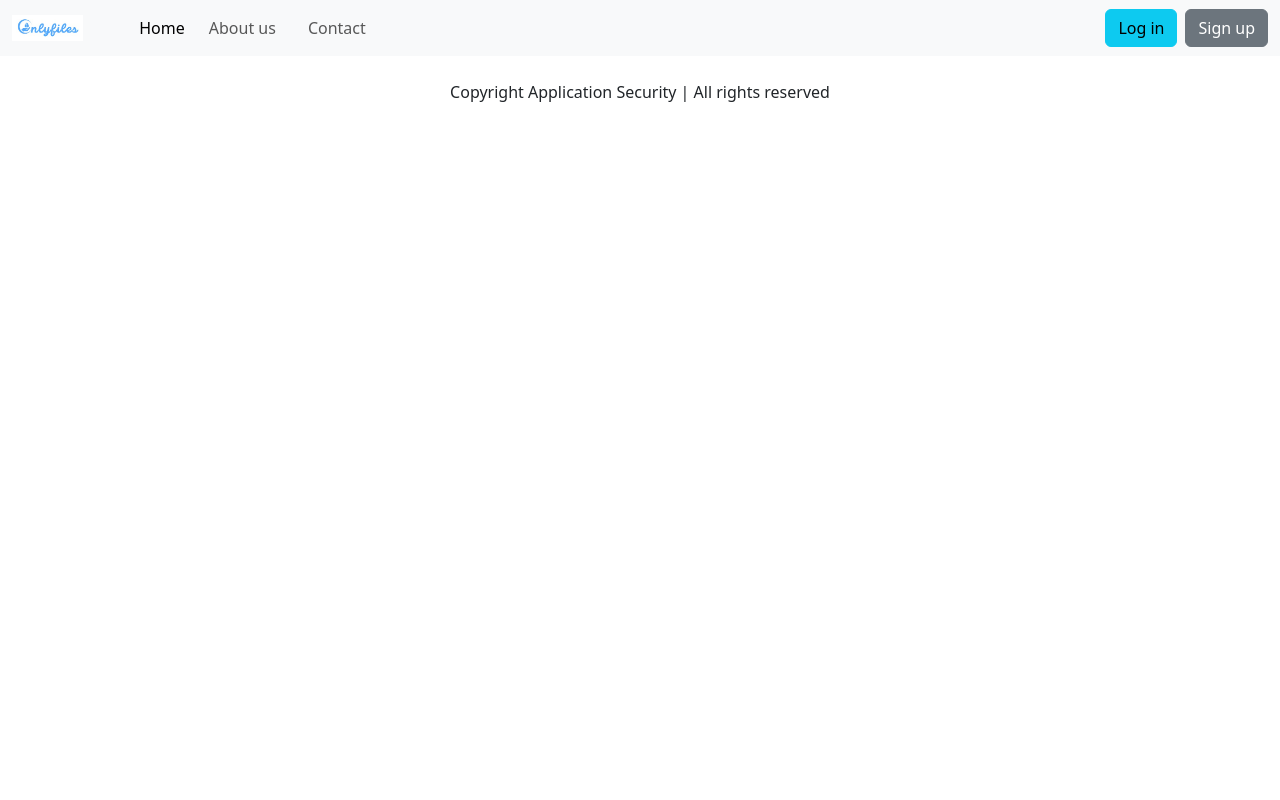
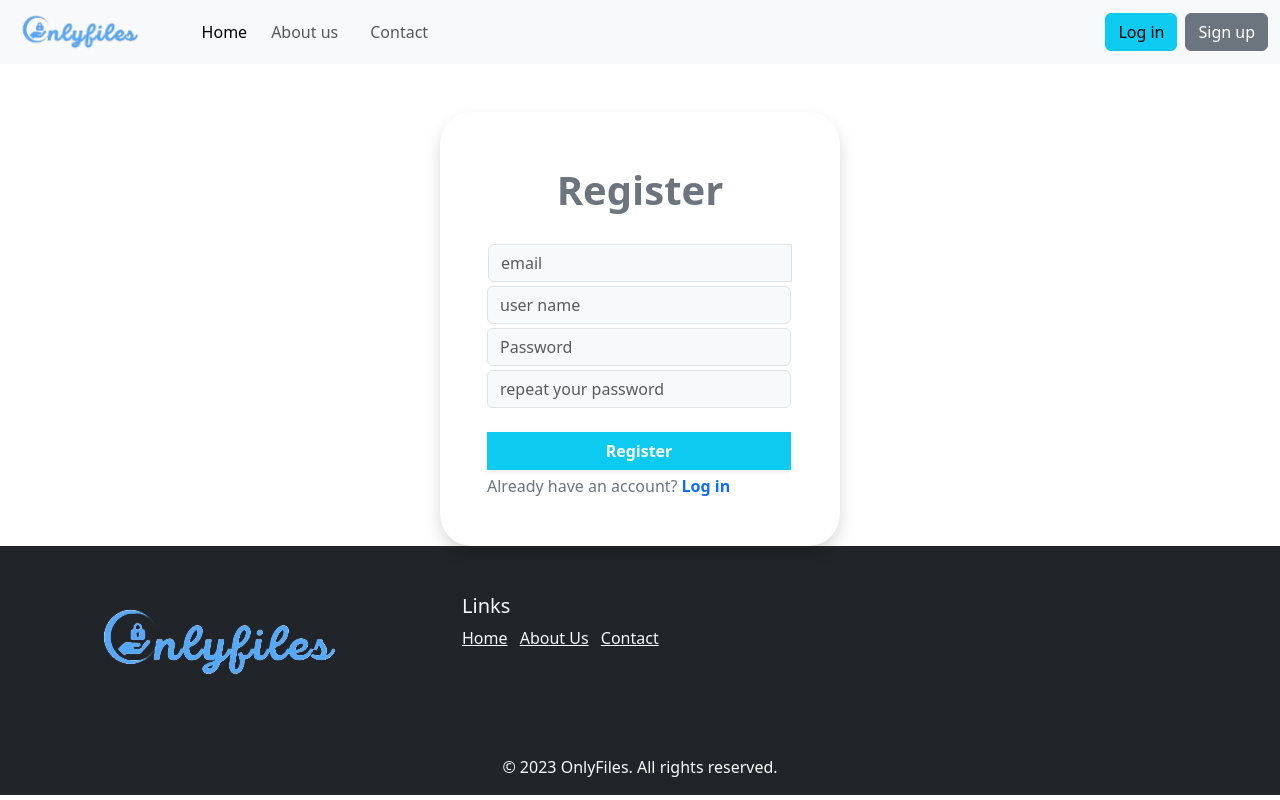
Before and after one commit to marcalba80/onlyfiles, a Django app: page /signup in a window 1280 px wide. Run offline with Django 5.2, Linux system fonts and the light colour scheme.

Commit message:
signup, footer y iconos

```diff
--- a/templates/base.html
+++ b/templates/base.html
@@ -8,13 +8,14 @@
     <title>{% block title %} {% endblock title %}</title>
     <link href="https://cdn.jsdelivr.net/npm/bootstrap@5.3.2/dist/css/bootstrap.min.css" rel="stylesheet"
         integrity="sha384-T3c6CoIi6uLrA9TneNEoa7RxnatzjcDSCmG1MXxSR1GAsXEV/Dwwykc2MPK8M2HN" crossorigin="anonymous">
+    <link rel="icon" href="{% static 'img/of_icono.ico' %}" type="image/x-icon"/>
 </head>
 
 <body>
     {% if not user.is_authenticated %}
     <nav class="navbar navbar-expand-lg bg-body-tertiary">
         <div class="container-fluid">
-            <img src="{% static 'img/of_logo.jpeg' %}" alt="of-logo" style="height: 1.6rem" />
+            <img src="{% static 'img/of_logo.png' %}" alt="of-logo" style="height: 3rem" />
             {% comment %} <a class="navbar-brand" href="/">OnlyFiles</a> {% endcomment %}
             <button class="navbar-toggler" type="button" data-bs-toggle="collapse"
                 data-bs-target="#navbarSupportedContent" aria-controls="navbarSupportedContent" aria-expanded="false"
@@ -101,7 +102,29 @@
 
     {% block body %}{% endblock body %}
 
-    <footer class="text-center py-4">Copyright Application Security | All rights reserved</footer>
+    <!-- Footer -->
+<footer class="bg-dark text-light">
+  <div class="container py-5">
+      <div class="row">
+          <div class="col-md-4">
+              <img src="{% static 'img/of_logo.png' %}" alt="OnlyFiles Logo" class="img-fluid">
+          </div>
+          <div class="col-md-4">
+            <h5>Links</h5>
+            <ul class="list-inline">
+                <li class="list-inline-item"><a href="#" class="text-light">Home</a></li>
+                <li class="list-inline-item"><a href="#" class="text-light">About Us</a></li>
+                <li class="list-inline-item"><a href="#" class="text-light">Contact</a></li>
+            </ul>
+          </div>
+
+    </div>
+</div>
+<div class="text-center p-3">
+    <p class="mb-0">&copy; 2023 OnlyFiles. All rights reserved.</p>
+</div>
+</footer>
+
 
 
     <script src="https://cdn.jsdelivr.net/npm/bootstrap@5.3.2/dist/js/bootstrap.bundle.min.js"
--- a/templates/signup.html
+++ b/templates/signup.html
@@ -1,2 +1,33 @@
 {% extends "base.html" %}
-{% block body %} {% endblock body %}
+{% block body %}
+<div class="h-100 d-flex align-items-center justify-content-center mt-5">
+
+    <form class="bg-white p-5 rounded-5 text-secondary shadow" style="width: 25rem">
+        <div class="text-center fs-1 fw-bold">Register</div>
+        <div class="input-group mt-4">
+            <input class="form-control bg-light" type="text" placeholder="email" />
+            <div class="input-group mt-1">
+                <input class="form-control bg-light" type="text" placeholder="user name" />
+            </div>
+            <div class="input-group mt-1">
+                <input class="form-control bg-light" type="password" placeholder="Password" />
+            </div>
+            <div class="input-group mt-1">
+                <input class="form-control bg-light" type="password" placeholder="repeat your password" />
+            </div>
+            <div class="d-flex justify-content-around mt-1">
+
+
+            </div>
+            <div class="btn btn-info text-white w-100 mt-4 fw-semibold shadow-sm">
+                Register
+            </div>
+            <div class="d-flex gap-1 justify-content-center mt-1">
+                <div>Already have an account?</div>
+                <a href="/login" class="text-decoration-none fw-semibold">Log in</a>
+            </div>
+        </div>
+    </form>
+</div>
+
+{% endblock body %}
```
Also changed, not shown: onlyfilesapp/static/img/of_icono.ico (added), onlyfilesapp/static/img/of_logo.jpeg (deleted), onlyfilesapp/static/img/of_logo.png (added).
